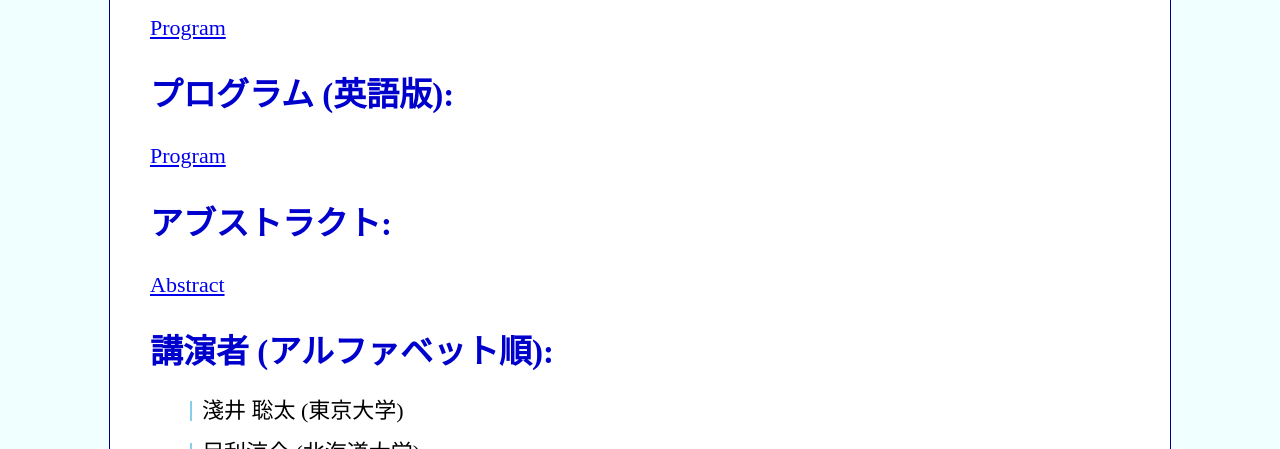
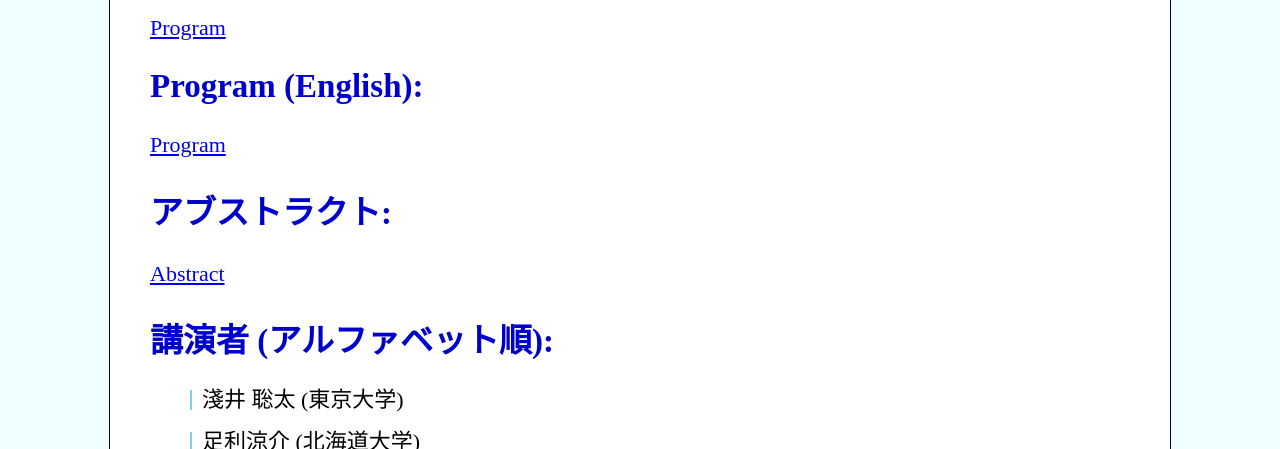
Before and after one commit to nfujita-math/cartrt2023, a plain HTML site: page index.html in a window 1280 px wide. Shown: the part 651-1100 px from the top of the page. Drawn offline with Linux system fonts and the light colour scheme.

Commit message:
Update index.html

```diff
--- a/index.html
+++ b/index.html
@@ -44,7 +44,7 @@ href="https://docs.google.com/forms/d/e/1FAIpQLSdiCpM8RvodPlVf2B8Qnyl0zDNFC8cOM4
 
 <a href="CARTRT_Program.pdf">Program</a>
 
-<h2>プログラム (英語版):</h2>
+<h2>Program (English):</h2>
 
 <a href="CARTRT_Program_English.pdf">Program</a>
 
```
